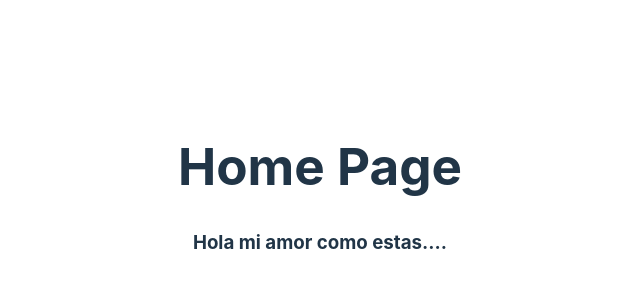
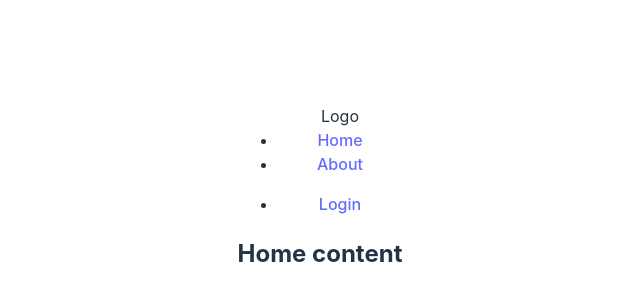
Before and after one commit to Defalt91/react-web-morthy, a React (Vite) app: page / in a window 1280 px wide. Shown: the part 210-510 px from the top of the page, without its empty margins (320-960 px from the left). Built offline with nearby package versions, Linux system fonts and the light colour scheme.

Commit message:
Added main components

```diff
--- /dev/null
+++ b/src/components/NavBar/NavBar.tsx
@@ -0,0 +1,32 @@
+import { FC } from "react";
+import { Link, useLocation } from "react-router-dom";
+
+const NavBar: FC = () => {
+	const { pathname } = useLocation();
+	return (
+		<nav className="nav-menu">
+			<ul className="nav-tab">
+				<span className="nav-item">Logo</span>
+				<li>
+					<Link to={"/"} className={`nav-item ${pathname === "/" ? "active" : null}`}>
+						Home
+					</Link>
+				</li>
+				<li>
+					<Link to={"/about"} className={`nav-item ${pathname === "/about" ? "active" : null}`}>
+						About
+					</Link>
+				</li>
+			</ul>
+			<ul>
+				<li>
+					<Link to={"/login"} className={`nav-item ${pathname === "/login" ? "active" : null}`}>
+						Login
+					</Link>
+				</li>
+			</ul>
+		</nav>
+	);
+};
+
+export default NavBar;
--- a/src/screens/About/About.tsx
+++ b/src/screens/About/About.tsx
@@ -1,7 +1,15 @@
 import { FC } from "react";
+import NavBar from "../../components/NavBar/NavBar";
 
 const About: FC = () => {
-	return <h1>About Page</h1>;
+	return (
+		<>
+			<NavBar />
+			<section className="main-section">
+				<h1>About Us</h1>
+			</section>
+		</>
+	);
 };
 
 export default About;
--- a/src/screens/Home/Home.tsx
+++ b/src/screens/Home/Home.tsx
@@ -1,10 +1,13 @@
 import { FC } from "react";
+import NavBar from "../../components/NavBar/NavBar";
 
 const Home: FC = () => {
 	return (
 		<>
-			<h1>Home Page</h1>
-			<h3>Hola mi amor como estas....</h3>
+			<NavBar />
+			<section className="main-section">
+				<h2>Home content</h2>
+			</section>
 		</>
 	);
 };
```
Also changed, not shown: src/components/SideMenu/SideMenu.tsx (added, +11 -0 lines).
